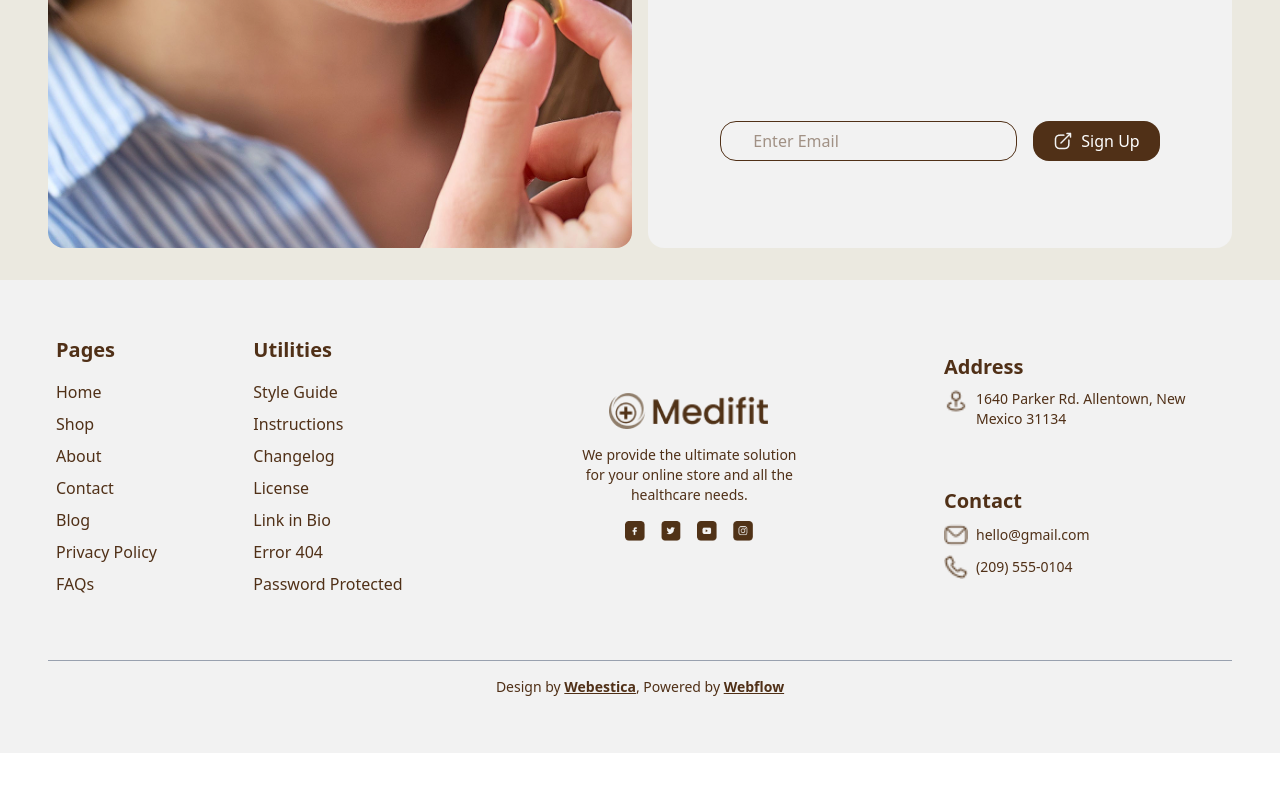
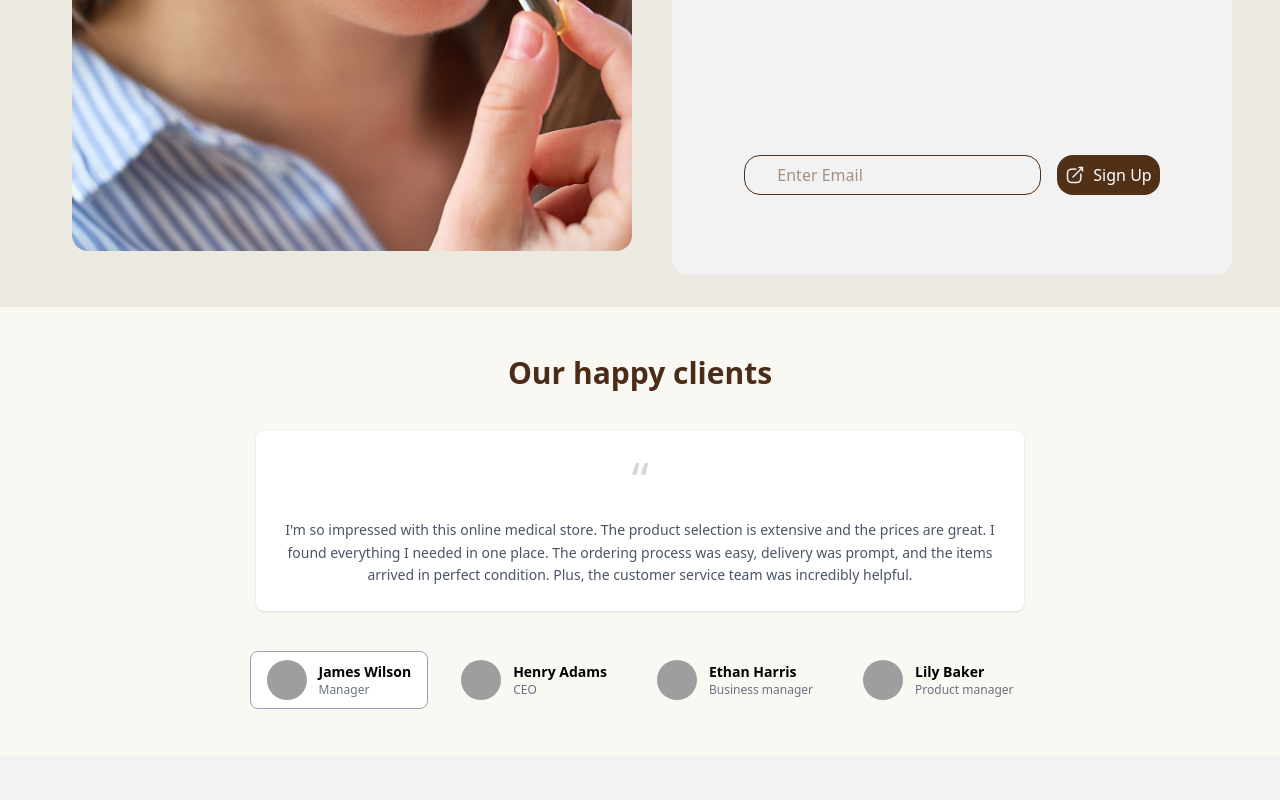
Before and after one commit to MuhammadBasit001/Medifit, a React (Vite) app: page / in a window 1280 px wide. Shown: the part 3580-4380 px from the top of the page. Before the commit the page ends 4333 px from the top, so only its background shows below. Built offline with nearby package versions, Linux system fonts and the light colour scheme; grey boxes are pictures that could not be loaded.

Commit message:
this is feedback page

```diff
--- a/src/Components/Home/Discount.jsx
+++ b/src/Components/Home/Discount.jsx
@@ -6,19 +6,19 @@ const Discount = () => {
   return (
     <section className="bg-[#EBE9E0] text-[#503017] w-full sm:px-4 py-8 md:px-12">
       <div className="w-full max-w-[1200px] mx-auto flex flex-col  items-center gap-10">
-    <div className='flex flex-col sm:flex-row  gap-4'>
-        <div className='sm:w-1/2  rounded-2xl'>
+    <div className='flex flex-col lg:flex-row  gap-4'>
+        <div className='sm:w-1/2 md:m-6   rounded-2xl'>
             <img src={women} alt="" className='rounded-2xl' />
 
         </div>
-        <div className='sm:w-1/2 bg-[#F2F2F2] flex flex-col items-center justify-around rounded-2xl'>
+        <div className='sm:w-1/2 bg-[#F2F2F2] flex flex-col gap-14 items-center justify-around rounded-2xl'>
             <div className='flex flex-col justify-center items-center gap-5'>
                 <p className='text-xl '>join our newsletter</p>
-                <h4 className='text-5xl font-bold px-5 text-center'>Sign Up for an Instant 15% Discount</h4>
+                <h4 className=' text-2xl md:text-5xl font-bold px-5 text-center'>Sign Up for an Instant 15% Discount</h4>
             </div>
             <div className=' flex px-4 py-2 gap-4'>
                 <input type="text" placeholder='Enter Email'  className='border px-8 rounded-2xl'/>
-                <button className='rounded-2xl bg-[#503017] text-white px-5 gap-2 flex justify-center items-center py-2'><img src={link} alt="" /> <p>Sign Up</p></button>
+                <button className='rounded-2xl bg-[#503017] text-white px-2 Md:px-5 gap-2 flex justify-center items-center py-2'><img src={link} alt="" /> <p>Sign Up</p></button>
             </div>
         </div>
     </div>
--- /dev/null
+++ b/src/Components/Home/Feedback.jsx
@@ -0,0 +1,70 @@
+import React, { useState } from 'react';
+
+const testimonials = [
+  {
+    name: 'James Wilson',
+    role: 'Manager',
+    image: 'https://randomuser.me/api/portraits/men/32.jpg',
+    quote:
+      "I'm so impressed with this online medical store. The product selection is extensive and the prices are great. I found everything I needed in one place. The ordering process was easy, delivery was prompt, and the items arrived in perfect condition. Plus, the customer service team was incredibly helpful.",
+  },
+  {
+    name: 'Henry Adams',
+    role: 'CEO',
+    image: 'https://randomuser.me/api/portraits/men/45.jpg',
+    quote:
+      'A truly seamless shopping experience. Everything from browsing to checkout was smooth and intuitive. Highly recommend!',
+  },
+  {
+    name: 'Ethan Harris',
+    role: 'Business manager',
+    image: 'https://randomuser.me/api/portraits/men/65.jpg',
+    quote:
+      'One of the best platforms I’ve used. The team behind it knows what they’re doing and support is fantastic!',
+  },
+  {
+    name: 'Lily Baker',
+    role: 'Product manager',
+    image: 'https://randomuser.me/api/portraits/women/68.jpg',
+    quote:
+      'Fast delivery, quality products, and great support. Can’t ask for more. I’ll definitely return for future needs.',
+  },
+];
+
+export default function Feedback() {
+  const [activeIndex, setActiveIndex] = useState(0);
+  const active = testimonials[activeIndex];
+
+  return (
+    <section className="bg-[#f9f8f3] py-12 px-4 text-center">
+      <h2 className="text-3xl font-semibold text-[#4a2c18] mb-10">Our happy clients</h2>
+
+      <div className="bg-white max-w-3xl mx-auto p-6 rounded-lg shadow text-sm text-gray-600 mb-10">
+        <div className="text-5xl text-gray-300 mb-4">&ldquo;</div>
+        <p className="leading-relaxed">{active.quote}</p>
+      </div>
+
+      <div className="flex flex-wrap justify-center gap-4">
+        {testimonials.map((user, index) => (
+          <button
+            key={index}
+            onClick={() => setActiveIndex(index)}
+            className={`flex items-center gap-3 px-4 py-2 border rounded-lg transition hover:shadow-md ${
+              index === activeIndex ? 'border-gray-400 bg-white' : 'border-transparent'
+            }`}
+          >
+            <img
+              src={user.image}
+              alt={user.name}
+              className="w-10 h-10 rounded-full object-cover"
+            />
+            <div className="text-left">
+              <p className="text-sm font-semibold">{user.name}</p>
+              <p className="text-xs text-gray-500">{user.role}</p>
+            </div>
+          </button>
+        ))}
+      </div>
+    </section>
+  );
+}
--- a/src/Components/Home/Homemain.jsx
+++ b/src/Components/Home/Homemain.jsx
@@ -4,6 +4,8 @@ import Category from './Category'
 import Latestproduct from './Latestproduct'
 import StoreCollection from './StoreCollection'
 import Discount from './Discount'
+import ImageSlider from './ImageSlider'
+import Feedback from './Feedback'
 
 const Homemain = () => {
   return (
@@ -13,6 +15,7 @@ const Homemain = () => {
         <Latestproduct />
         <StoreCollection />
         <Discount />
+        <Feedback />
 
     </div>
   )
--- /dev/null
+++ b/src/Components/Home/ImageSlider.jsx
@@ -0,0 +1,87 @@
+import React, { useState } from "react";
+import bag from '../images/bag.png'
+import bottle from '../images/bottle.png'
+import Asthma from '../images/Asthma.png'
+import blood from '../images/blood.png'
+import Gloves from '../images/Gloves.png'
+
+const images = [
+  Gloves,
+  blood,
+  Asthma, // Center image
+  bottle,
+  bag,
+];
+
+
+const Carousel = () => {
+  const [centerIndex, setCenterIndex] = useState(2);
+
+  const rotateLeft = () => {
+    setCenterIndex((prev) => (prev - 1 + images.length) % images.length);
+  };
+
+  const rotateRight = () => {
+    setCenterIndex((prev) => (prev + 1) % images.length);
+  };
+
+  const getWrappedIndex = (index) => {
+    return (index + images.length) % images.length;
+  };
+
+  const positions = [
+    { x: "-160%", scale: 0.75, z: 5 },
+    { x: "-80%", scale: 0.9, z: 10 },
+    { x: "0%", scale: 1.05, z: 30 },
+    { x: "80%", scale: 0.9, z: 10 },
+    { x: "160%", scale: 0.75, z: 5 },
+  ];
+
+  return (
+    <div className="flex justify-center items-center min-h-screen bg-[#0017A0]">
+      {/* Left Button */}
+      <button
+        onClick={rotateLeft}
+        className="z-50 p-2 mx-2 bg-white text-xl rounded-full shadow hover:scale-110 transition"
+      >
+        ◀
+      </button>
+
+      {/* Carousel */}
+      <div className="relative w-[70vw] h-[350px] overflow-visible">
+        {positions.map((pos, i) => {
+          const imgIndex = getWrappedIndex(centerIndex + i - 2);
+          return (
+            <div
+              key={i}
+              className="absolute aspect-square p-[2px] bg-white rounded-xl overflow-hidden transition-transform duration-700 ease-in-out"
+              style={{
+                width: "14vw",
+                top: "50%",
+                left: "50%",
+                transform: `translate(-50%, -50%) translateX(${pos.x}) scale(${pos.scale})`,
+                zIndex: pos.z,
+              }}
+            >
+              <img
+                src={images[imgIndex]}
+                alt=""
+                className="w-full h-full object-cover rounded-xl"
+              />
+            </div>
+          );
+        })}
+      </div>
+
+      {/* Right Button */}
+      <button
+        onClick={rotateRight}
+        className="z-50 p-2 mx-2 bg-white text-xl rounded-full shadow hover:scale-110 transition"
+      >
+        ▶
+      </button>
+    </div>
+  );
+};
+
+export default Carousel;
--- a/src/Components/Home/StoreCollection.jsx
+++ b/src/Components/Home/StoreCollection.jsx
@@ -65,7 +65,7 @@ const StoreCollection = () => {
   return (
     <section className="bg-[#EBE9E0] text-[#503017] w-full sm:px-4 py-8 md:px-12">
       <div className="w-full max-w-[1200px] mx-auto flex flex-col  items-center gap-10">
-        <h2 className="text-2xl md:text-4xl font-semibold text-center text-[#4C2B17] mb-10">
+        <h2 className="text-2xl md:text-4xl font-bold text-center text-[#4C2B17] mb-10">
           Explore Our store Collection
         </h2>
         <div className="grid grid-cols-1  md:w-full p-4 sm:grid-cols-2 md:grid-cols-3 lg:grid-cols-4 gap-6">
--- a/vite.config.js
+++ b/vite.config.js
@@ -1,6 +1,7 @@
 import { defineConfig } from 'vite'
 import react from '@vitejs/plugin-react'
 import tailwindcss from "@tailwindcss/vite"
+
 
 // https://vite.dev/config/
 export default defineConfig({
```
Also changed, not shown: package.json (+6 -2 lines), src/App.css (line endings or trailing spaces), 1 other file (tests, documents, lock files or other folders).
